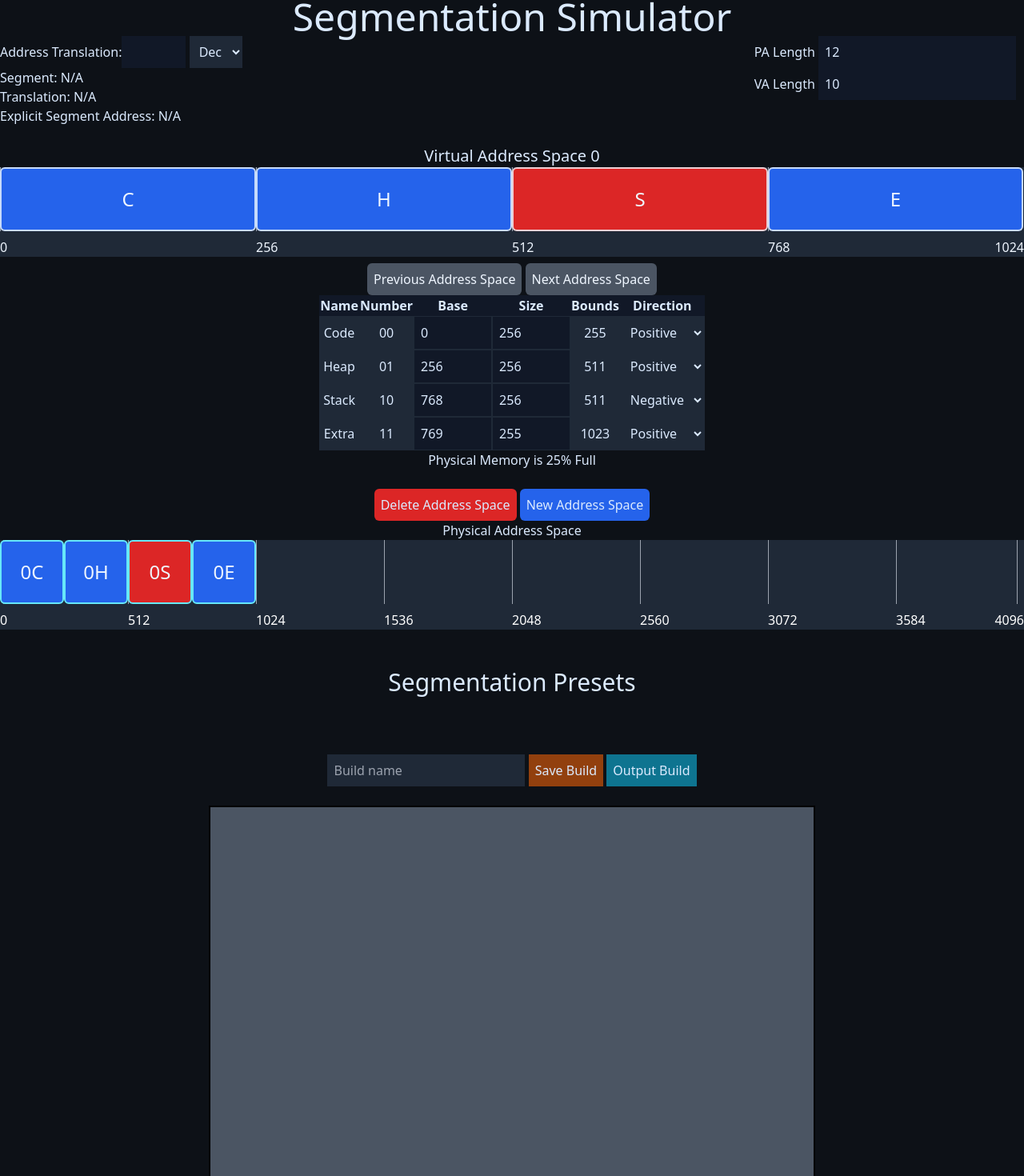
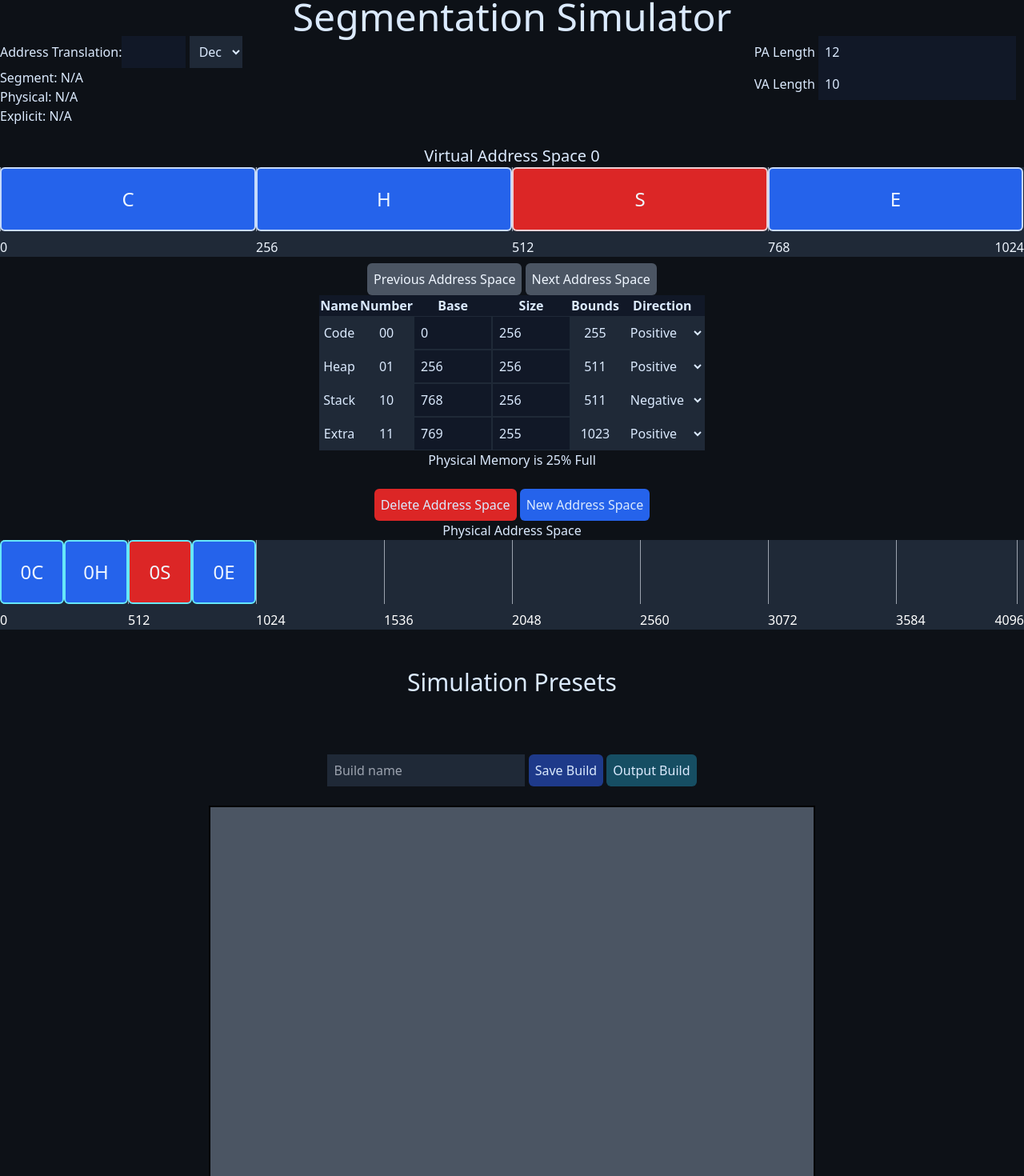
Before and after one commit to lukesbart/segmentation, a SvelteKit app: page / in a window 1280 px wide. Shown: the part 3-1473 px from the top of the page at 80% size. Built offline with nearby package versions, Linux system fonts and the light colour scheme.

Commit message:
Remove unnecessary comments

```diff
--- a/src/routes/+page.svelte
+++ b/src/routes/+page.svelte
@@ -13,7 +13,6 @@ let resetLengthInput = 1;
 
 const sim = new Simulator();
 
-// sim.buildDefault();
 sim.createNewDefaultAddressSpace();
 
 console.log(sim.pas);
@@ -84,7 +83,7 @@ function createNewAddressSpace() {
 }
 
 // Enables checks to prevent app from breaking when addressSpaceList is empty
-$: pasEmpty = sim.pas.addressSpaceList.length === 0 ? true : false;
+$: pasEmpty = sim.pas.addressSpaceList.length === 0;
 
 let addressTranslationValue: number
 
@@ -227,8 +226,8 @@ function setBuildFromMemory(buildName) {
         </select>
         <br>
         <p>Segment: {addressTranslationResult !== null ? addressTranslationResult : 'N/A'}</p>
-        <p>Translation: {virtualAddressToPhysical !== null ? virtualAddressToPhysical : 'N/A'}</p>
-        <p>Explicit Segment Address: <span class="text-pink-500">{addressTranslationResult !== null && addressTranslationResult !== "Segmentation Fault" ? Simulator.segmentType[addressTranslationResult.toLowerCase()].number.toString(2).padStart(2, '0') : ""}</span>{addressTranslationValue && addressTranslationResult !== "Segmentation Fault" ? (addressTranslationValue - sim.pas.addressSpaceList[currentAddressSpace].segmentList[Simulator.segmentType[addressTranslationResult.toLowerCase()].number].vaBase).toString(2).padStart(sim.pas.vaLength-2, '0') : "N/A"}</p>
+        <p>Physical: {virtualAddressToPhysical !== null ? virtualAddressToPhysical : 'N/A'}</p>
+        <p>Explicit: <span class="text-pink-500">{addressTranslationResult !== null && addressTranslationResult !== "Segmentation Fault" ? Simulator.segmentType[addressTranslationResult.toLowerCase()].number.toString(2).padStart(2, '0') : ""}</span>{addressTranslationValue && addressTranslationResult !== "Segmentation Fault" ? (addressTranslationValue - sim.pas.addressSpaceList[currentAddressSpace].segmentList[Simulator.segmentType[addressTranslationResult.toLowerCase()].number].vaBase).toString(2).padStart(sim.pas.vaLength-2, '0') : "N/A"}</p>
         <br>
     </div>
     <div style="position: relative; right: 0; text-align: right; display: inline-block;">
@@ -242,9 +241,7 @@ function setBuildFromMemory(buildName) {
     </div>
 </div>
 
-{#if errorMessage}
-    <p style="color: red; text-align: center;">{errorMessage}</p>
-{/if}
+<p style="color: red; text-align: center;">{errorMessage}</p>
 
 <p style="text-align: center;" class="text-xl">Virtual Address Space {currentAddressSpace}</p>
 <div style="color: white;" class="w-screen h-28 bg-gray-800 select-none">
@@ -253,7 +250,8 @@ function setBuildFromMemory(buildName) {
     <div class="absolute left-1/2 border-l h-20 border-solid border-gray-400 z-0"></div>
     <div class="absolute left-3/4 border-l h-20 border-solid border-gray-400 z-0"></div>
     <div class="absolute right-2 border-l h-20 border-solid border-gray-400 z-0"></div>
-    {#if addressTranslationValue}<div class="absolute border-l-4 h-20 border-solid border-teal-300 z-20" style="left: {(addressTranslationValue/sim.pas.vaSize)*100}%;"></div>{/if}
+    {#if addressTranslationValue && virtualAddressToPhysical !== "Segmentation Fault"}<div class="absolute border-l-4 h-20 border-solid border-teal-300 z-20" style="left: {(addressTranslationValue/sim.pas.vaSize)*100}%;"></div>{/if}
+    {#if addressTranslationValue && virtualAddressToPhysical === "Segmentation Fault"}<div class="absolute border-l-4 h-20 border-solid border-x-rose-600 z-20" style="left: {(addressTranslationValue/sim.pas.vaSize)*100}%"></div>{/if}
     <div class="flex {animation}">
         <div class="h-20"></div>
 
@@ -284,32 +282,6 @@ function setBuildFromMemory(buildName) {
 </div>
 
 <div style="display: flex; justify-content: center;">
-    <!-- <table style="margin-right: 25px;">
-        <thead>
-            <tr>
-                <th>Name</th>
-                <th>Size</th>
-            </tr>
-        </thead>
-        <tbody>
-            <tr>
-                <td>AS0</td>
-                <td>1024</td>
-            </tr>
-            <tr>
-                <td>AS1</td>
-                <td>1024</td>
-            </tr>
-            <tr>
-                <td>AS2</td>
-                <td>1024</td>
-            </tr>
-            <tr>
-                <td>AS3</td>
-                <td>1024</td>
-            </tr>
-        </tbody>
-    </table> -->
     <table class="text-center">
         <thead>
             <tr class="bg-gray-900">
@@ -365,6 +337,7 @@ function setBuildFromMemory(buildName) {
     <div class="absolute right-2 border-l h-20 border-solid border-gray-400 z-0"></div>
     {#if virtualAddressToPhysical && virtualAddressToPhysical !== "Segmentation Fault"}<div class="absolute border-l-4 h-20 border-solid border-teal-300 z-20" style="left: {(virtualAddressToPhysicalDecimal/sim.pas.paSize)*100}%;"></div>{/if}
 
+
     <div class="flex">
         <div class="h-20"></div>
         {#if !pasEmpty}
@@ -396,30 +369,26 @@ function setBuildFromMemory(buildName) {
 
 <br><br>
 <div class="text-center">
-    <h2 class="text-3xl text-center">Segmentation Presets</h2>
+    <h2 class="text-3xl text-center">Simulation Presets</h2>
     <br>
     {#each storedBuilds as build}
-        <button on:click={() => setBuildFromMemory(build.name)} class="bg-green-600 p-2 rounded-md mr-2">{build.name}</button>
+        <button on:click={() => setBuildFromMemory(build.name)} class="bg-green-900 p-2 rounded-md mr-2">{build.name}</button>
     {/each}
     <br><br>
     <input type="text" placeholder="Build name" bind:value={buildName} class="bg-gray-800">
-    <button on:click={() => saveBuild()} class="bg-amber-800 p-2">Save Build</button>
-    <button on:click={() => outputBuild()} class="bg-cyan-700 p-2">Output Build</button>
+    <button on:click={() => saveBuild()} class="bg-blue-900 p-2 rounded-md">Save Build</button>
+    <button on:click={() => outputBuild()} class="bg-cyan-900 p-2 rounded-md">Output Build</button>
 
     <br><br>
 
     <form on:submit|preventDefault={(e) => buildFromJson(e.target[0].value)}>
         <textarea rows="20" cols="80" id="jsonInput" name="jsonInput" value={jsonOutput} class="border-2 border-black bg-gray-600" />
         <br>
-        <button type="submit" class="bg-cyan-800 p-2 w-30 h-10">Submit JSON</button>
+        <button type="submit" class="bg-cyan-900 p-2 w-30 h-10 rounded-md">Submit JSON</button>
     </form>
 </div>
 
 <style>
-    /* input, button {
-        border: 2px solid #000;
-    } */
-
     select {
         @apply bg-gray-800;
     }
--- a/src/routes/sim.mjs
+++ b/src/routes/sim.mjs
@@ -116,8 +116,6 @@ class Simulator {
     segment.base = newBase;
     segment.bounds = newBounds;
   }
-
-    // Break all this into separate pieces, functions below should be moved into a simulator class which is the middleman between the interface and the different classes
 
   createAddressSpace() {
     const newVirtualAddressSpace = new VirtualAddressSpace();
```
